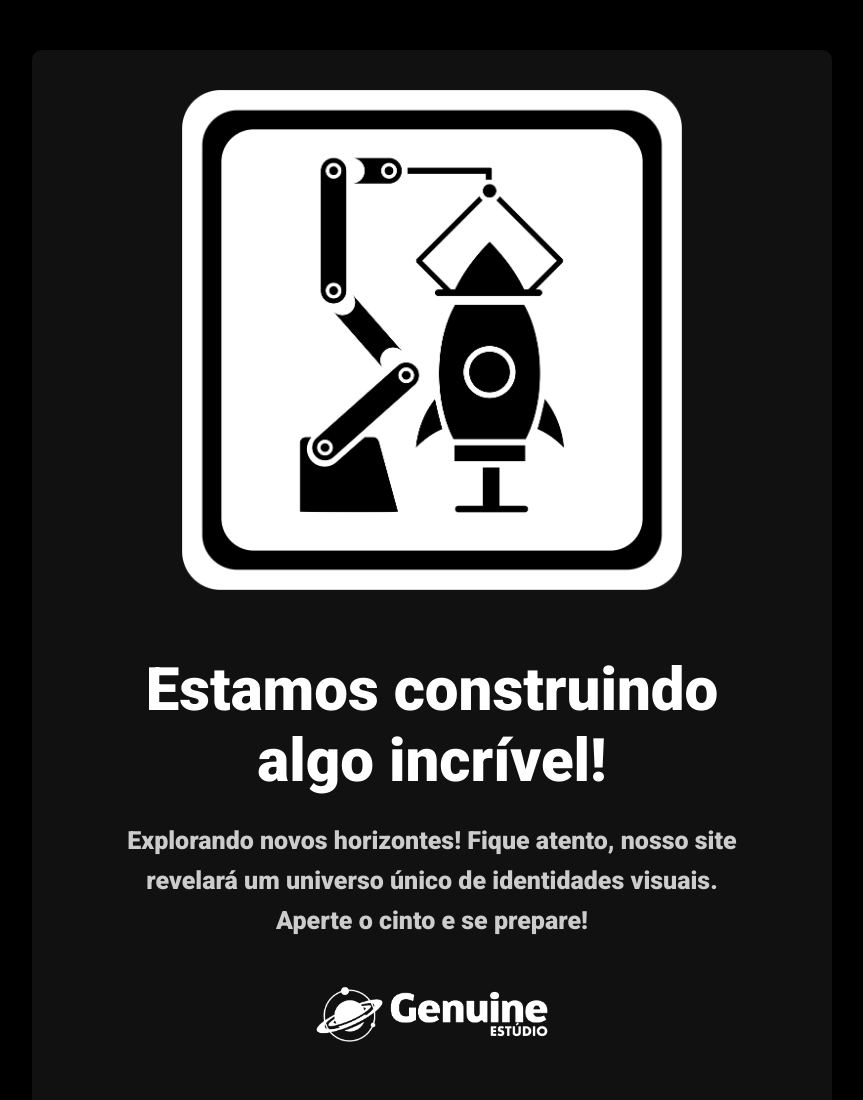
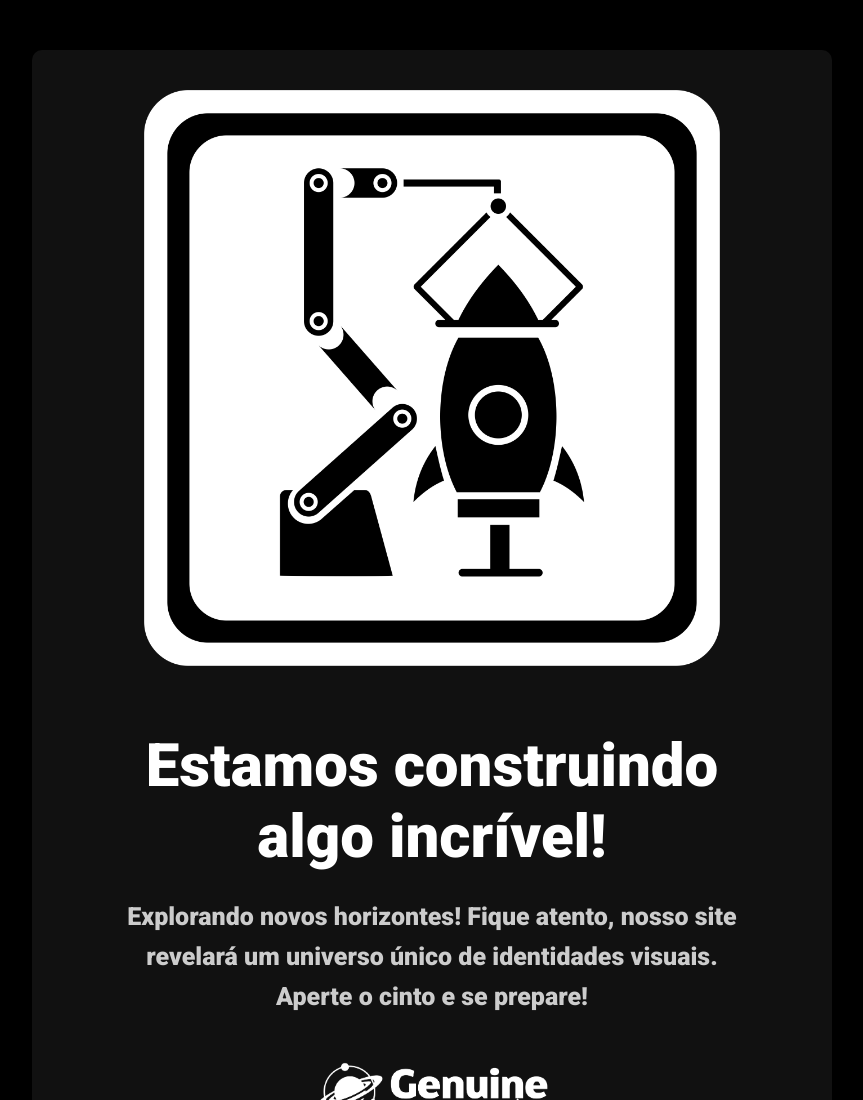
Before and after one commit to genuineestudio/em-construcao, a plain HTML site: page index.html in a window 1280 px wide. Shown: the top 1100 px of the page, without its empty margins (208-1071 px from the left). Drawn offline with Linux system fonts and the light colour scheme; a web font is replaced by a local one.

Commit message:
Primeira atualização

```diff
--- a/styles.css
+++ b/styles.css
@@ -22,8 +22,9 @@ body {
 }
 
 .logo {
-    max-width: 500px;
+    max-width: 80%;
     margin-bottom: 20px;
+    height: auto;
 }
 
 h1 {
```
